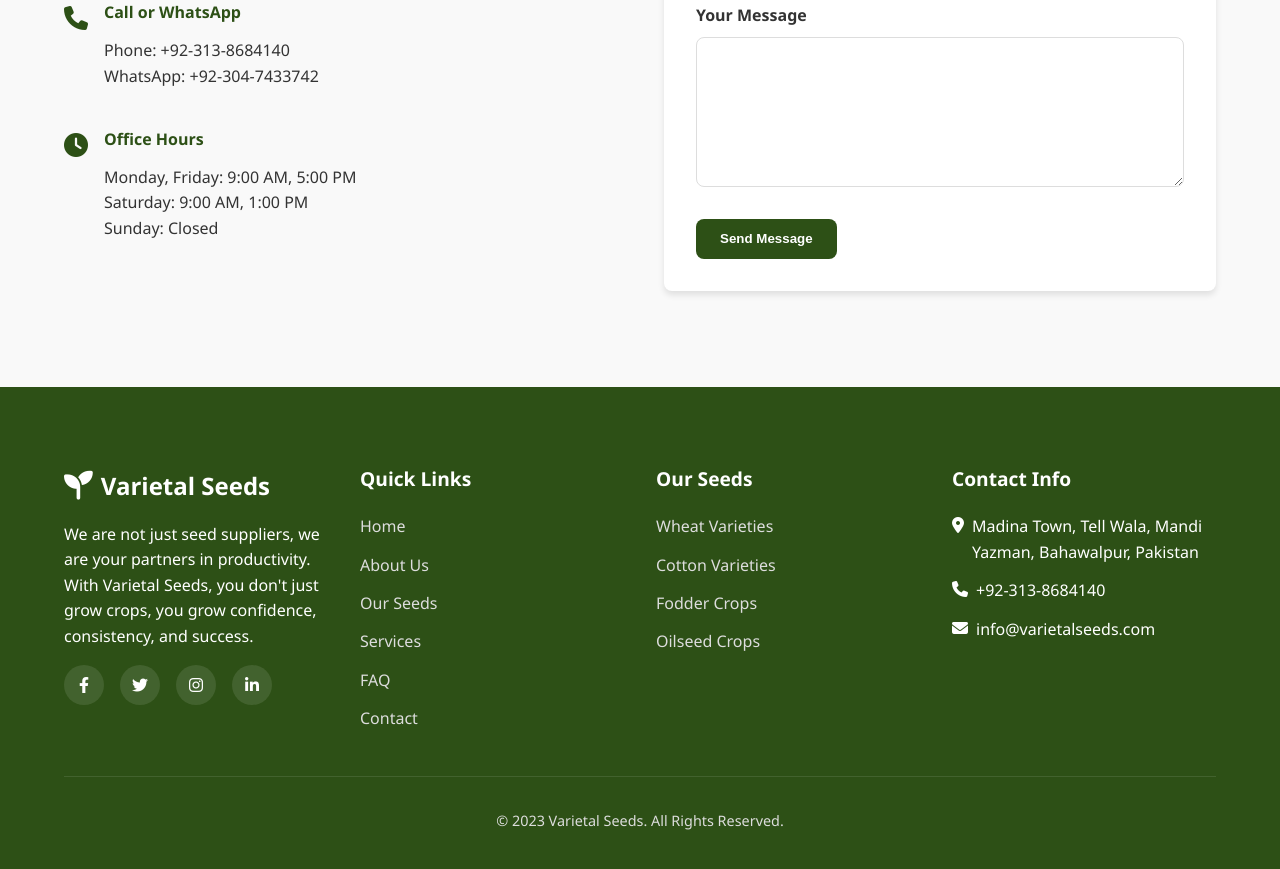
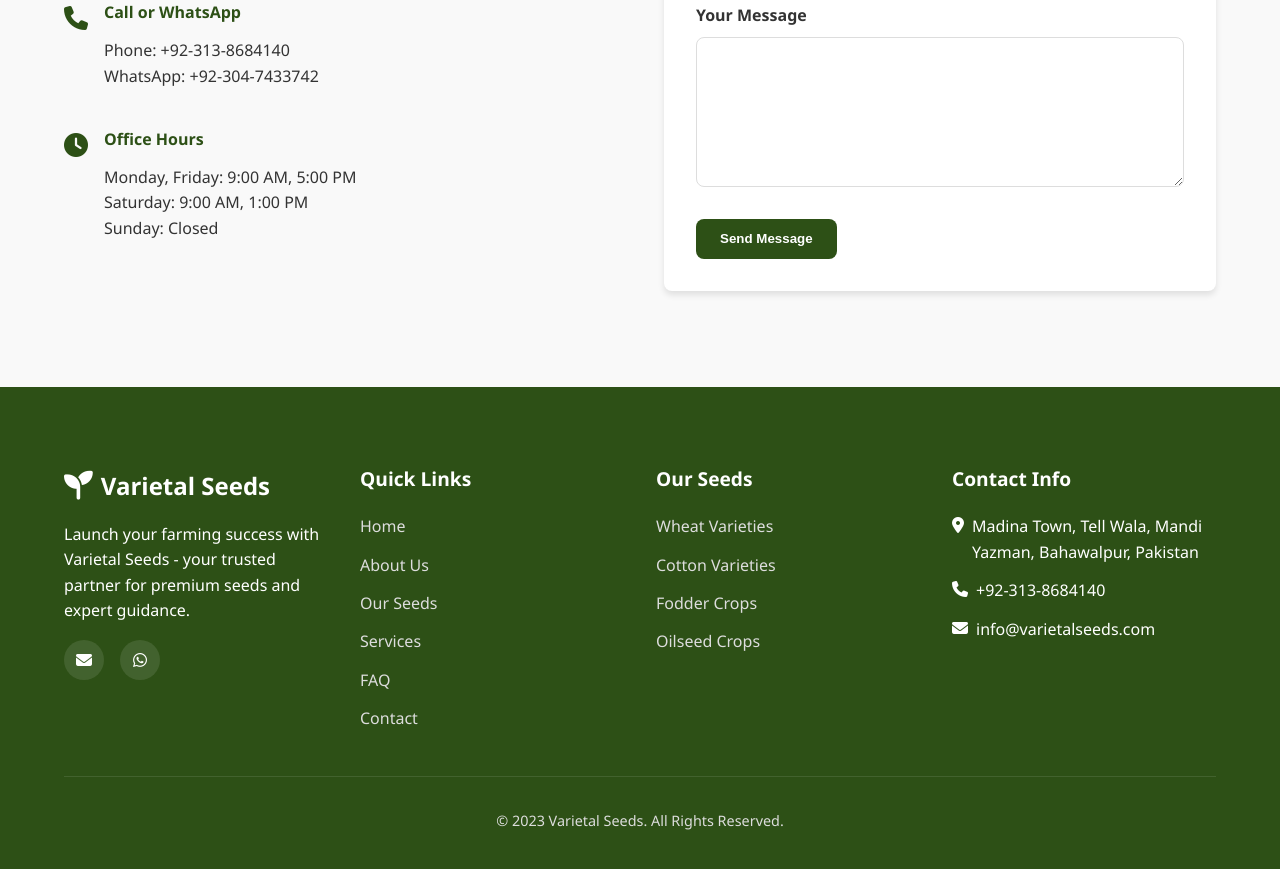
Before and after one commit to perfecthuman92-glitch/VarietalSeeds, a plain HTML site: page index.html in a window 1280 px wide. Shown: the part 6769-7638 px from the top of the page. Drawn offline with Linux system fonts and the light colour scheme.

Commit message:
Update index.html

```diff
--- a/index.html
+++ b/index.html
@@ -1069,13 +1069,11 @@ fas         .mobile-toggle {
                         <i class="fas fa-seedling logo-icon"></i>
                         <span class="logo-text">Varietal Seeds</span>
                     </div>
-                    <p>We are not just seed suppliers, we are your partners in productivity. With Varietal Seeds, you don't just grow crops, you grow confidence, consistency, and success.</p>
-                    <div class="social-links">
-                        <a href="#" class="social-link"><i class="fab fa-facebook-f"></i></a>
-                        <a href="#" class="social-link"><i class="fab fa-twitter"></i></a>
-                        <a href="#" class="social-link"><i class="fab fa-instagram"></i></a>
-                        <a href="#" class="social-link"><i class="fab fa-linkedin-in"></i></a>
-                    </div>
+                    <p>Launch your farming success with Varietal Seeds - your trusted partner for premium seeds and expert guidance.</p>
+<div class="social-links">
+    <a href="mailto:info@varietalseeds.com" class="social-link"><i class="fas fa-envelope"></i></a>
+    <a href="https://wa.me/+923047433742" class="social-link"><i class="fab fa-whatsapp"></i></a>
+</div>
                 </div>
 
                 <div class="footer-links-container">
```
